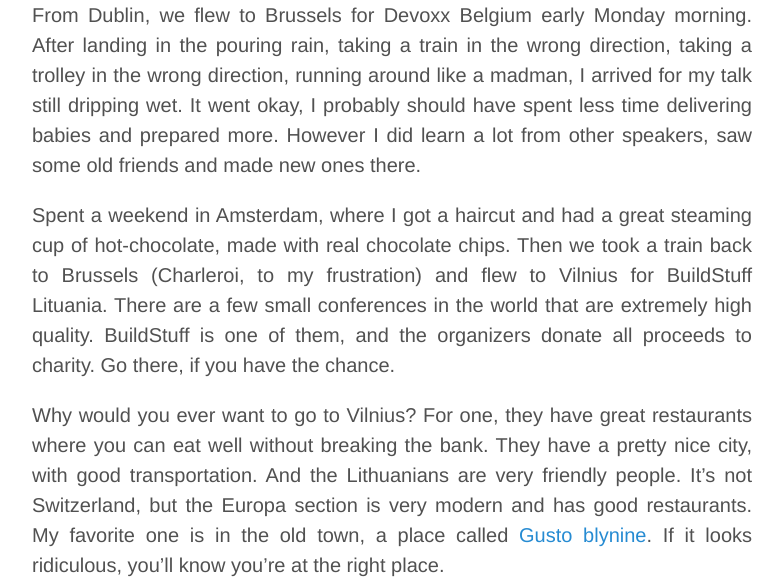
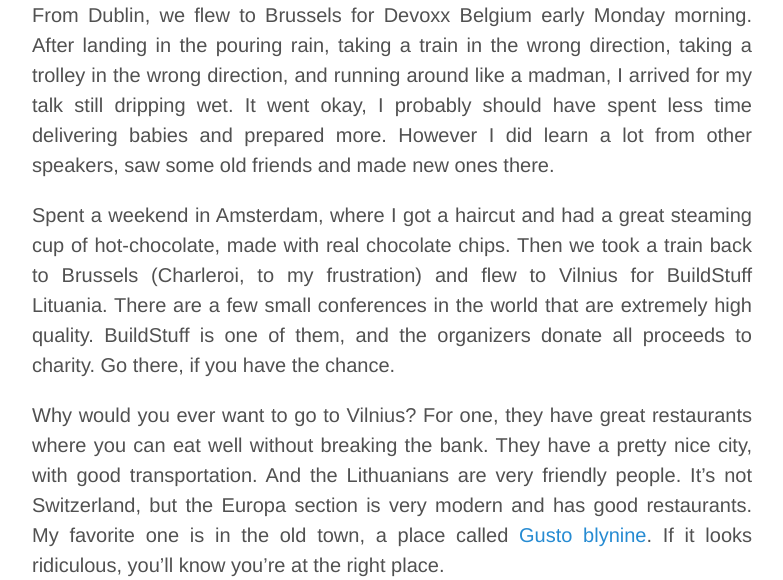
Before and after one commit to breandan/breandan.github.io, a Jekyll site: the page built from _posts/2016-12-27-traveling-tales.md, in a window 1280 px wide and 1400 px high, scrolled down 19185 px, cut to the strip 256-836 px from the top of the window. Shown: the whole strip, without its empty margins (248-1031 px from the left). Built offline with Jekyll 4.4.1, drawn with Linux system fonts in a browser that asks for light colours; nearby versions of some CDN libraries; some of the changed text lies outside the part shown.

Commit message:
edits
Former-commit-id: 9cb176b560f55b7e6847816e3382c44f06396c81

```diff
--- a/_posts/2016-12-27-traveling-tales.md
+++ b/_posts/2016-12-27-traveling-tales.md
@@ -239,7 +239,7 @@
   <figcaption><p><small>Back row: Mark (Uncle), Margaret (Mother), Breandan (yours truly). Front row: Grannie.</small></p></figcaption>
 </figure>
 
-From Dublin, we flew to Brussels for Devoxx Belgium early Monday morning. After landing in the pouring rain, taking a train in the wrong direction, taking a trolley in the wrong direction, running around like a madman, I arrived for my talk still dripping wet. It went okay, I probably should have spent less time delivering babies and prepared more. However I did learn a lot from other speakers, saw some old friends and made new ones there.
+From Dublin, we flew to Brussels for Devoxx Belgium early Monday morning. After landing in the pouring rain, taking a train in the wrong direction, taking a trolley in the wrong direction, and running around like a madman, I arrived for my talk still dripping wet. It went okay, I probably should have spent less time delivering babies and prepared more. However I did learn a lot from other speakers, saw some old friends and made new ones there.
 
 Spent a weekend in Amsterdam, where I got a haircut and had a great steaming cup of hot-chocolate, made with real chocolate chips. Then we took a train back to Brussels (Charleroi, to my frustration) and flew to Vilnius for BuildStuff Lituania. There are a few small conferences in the world that are extremely high quality. BuildStuff is one of them, and the organizers donate all proceeds to charity. Go there, if you have the chance.
 
@@ -254,7 +254,7 @@
 
 I decided it was a problem for another day, so we drove up to Belfast to see the Titanic Museum. Instead we ended up at the Titanic Exhibition Center, which was hosting a Snooker championship, so we watched tuxedo-clad gentlemen sink snooker balls on an oversize pool table. Then we went to the Titanic Museum across the street, which was very interesting. After wheeling Grannie halfway around Belfast, we returned to Dublin for our flight.
 
-We arrived at the airport early the next morning. Somehow made it through security all the way to US pre-clearance with our 200 kilograms of cast iron. The Irish authorities were furious. Grannie convinced them not to arrest us all then and there (thank you, Grannie!), and even managed to get our stove parts back, but we had to check everything with special permission from the airline, US Customs, pilots, and a bunch of stern looking people at the gate.
+We arrived at the airport early in the morning. Somehow made it through security and all the way to US pre-clearance with our 200 kilograms of cast iron. The Irish authorities were furious. Grannie convinced them not to arrest us all then and there (thank you, Grannie!), and even managed to get our stove parts back, but we had to check everything with special permission from the airline, US Customs, pilots, and a bunch of stern looking people at the gate.
 
 <figure>
 <img src="/images/woodstove.jpg"/>
```
Also changed, not shown: other parts of _posts/2016-12-27-traveling-tales.md (+3 -3 lines).
